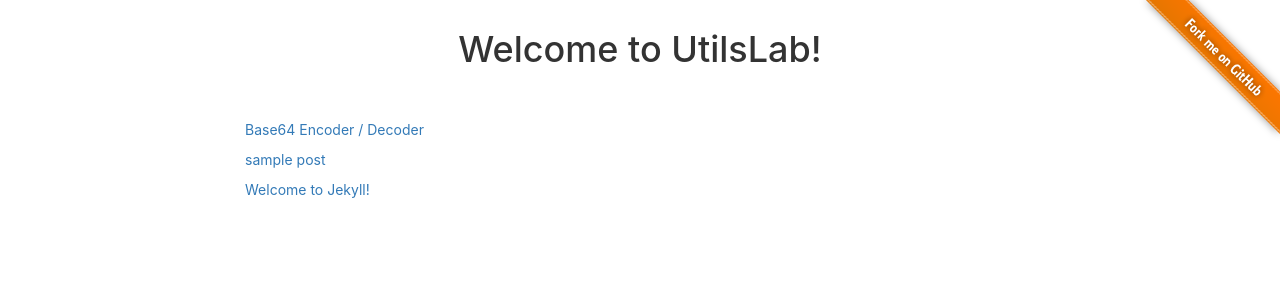
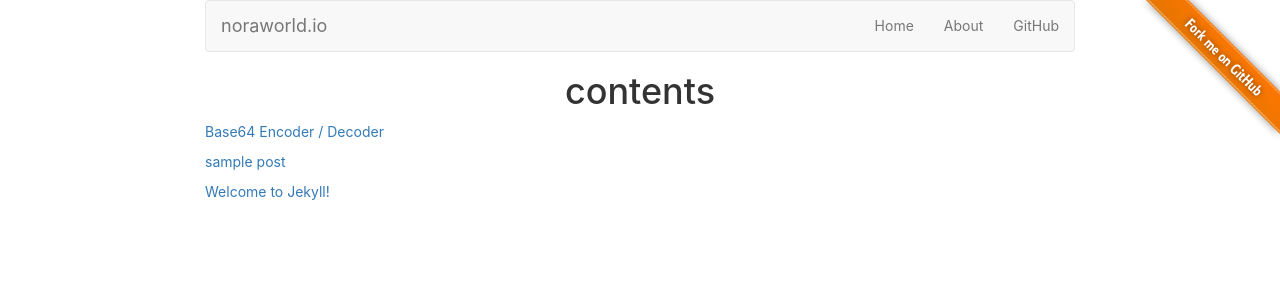
Before and after one commit to noraworld/utils, a Jekyll site: the page built from index.md, in a window 1280 px wide. Shown: the top 300 px of the page. Built offline with Jekyll 4.4.1, drawn with Linux system fonts in a browser that asks for light colours.

Commit message:
:cherry_blossom: Clean header (navigation bar)

```diff
--- a/_layouts/default.html
+++ b/_layouts/default.html
@@ -8,13 +8,35 @@
 </head>
 <body>
   <div class="container">
-    <header class="header">
-      {% if page.top %}{% else %}<a href="/" class="back">&lt;- Home</a>{% endif %}
-      <h1 class="text-center">{{ page.title }}</h1>
-    </header>
+
+    <a class="github-ribbon" href="https://github.com/noraworld/noraworld.io" target="_blank">
+      <img style="position:absolute;top:0;right:0;border:0;" src="/assets/img/fork_me_on_github.png" alt="Fork me on GitHub">
+    </a>
+
+    <nav class="navbar navbar-default">
+      <div class="navbar-header">
+        <button type="button" class="navbar-toggle" data-toggle="collapse" data-target="#gnavi">
+          <span class="icon-bar"></span>
+          <span class="icon-bar"></span>
+          <span class="icon-bar"></span>
+        </button>
+        <a href="/" class="navbar-brand">noraworld.io</a>
+      </div>
+
+      <div id="gnavi" class="collapse navbar-collapse">
+        <ul class="nav navbar-nav navbar-right">
+          <li><a href="/">Home</a></li>
+          <li><a href="/about">About</a></li>
+          <li><a href="https://github.com/noraworld" target="_blank">GitHub</a></li>
+        </ul>
+      </div>
+    </nav>
+
+    <h1 class="text-center">{{ page.title }}</h1>
+
     {{ content }}
-    <a href="https://github.com/noraworld/noraworld.io" target="_blank"><img style="position:absolute;top:0;right:0;border:0;" src="/assets/img/fork_me_on_github.png" alt="Fork me on GitHub"></a>
   </div>
+
   <script type="text/javascript" src="/assets/js/jquery.js"></script>
   <script type="text/javascript" src="/assets/js/bootstrap.min.js"></script>
   {% if page.script %}<script type="text/javascript" src="/assets/js/{{ page.script }}"></script>{% endif %}
--- a/assets/css/default.scss
+++ b/assets/css/default.scss
@@ -7,6 +7,7 @@ body {
 
 ul {
   list-style: none;
+  padding-left: 0;
 }
 
 .header {
@@ -23,3 +24,9 @@ ul {
 .box {
   margin: 10px 0;
 }
+
+@media only screen and (max-width: 900px) {
+  .github-ribbon {
+    display: none;
+  }
+}
--- a/index.md
+++ b/index.md
@@ -3,7 +3,7 @@
 # Edit theme's home layout instead if you wanna make some changes
 # See: https://jekyllrb.com/docs/themes/#overriding-theme-defaults
 layout: default
-title: Welcome to UtilsLab!
+title: contents
 top: true
 ---
 
```
